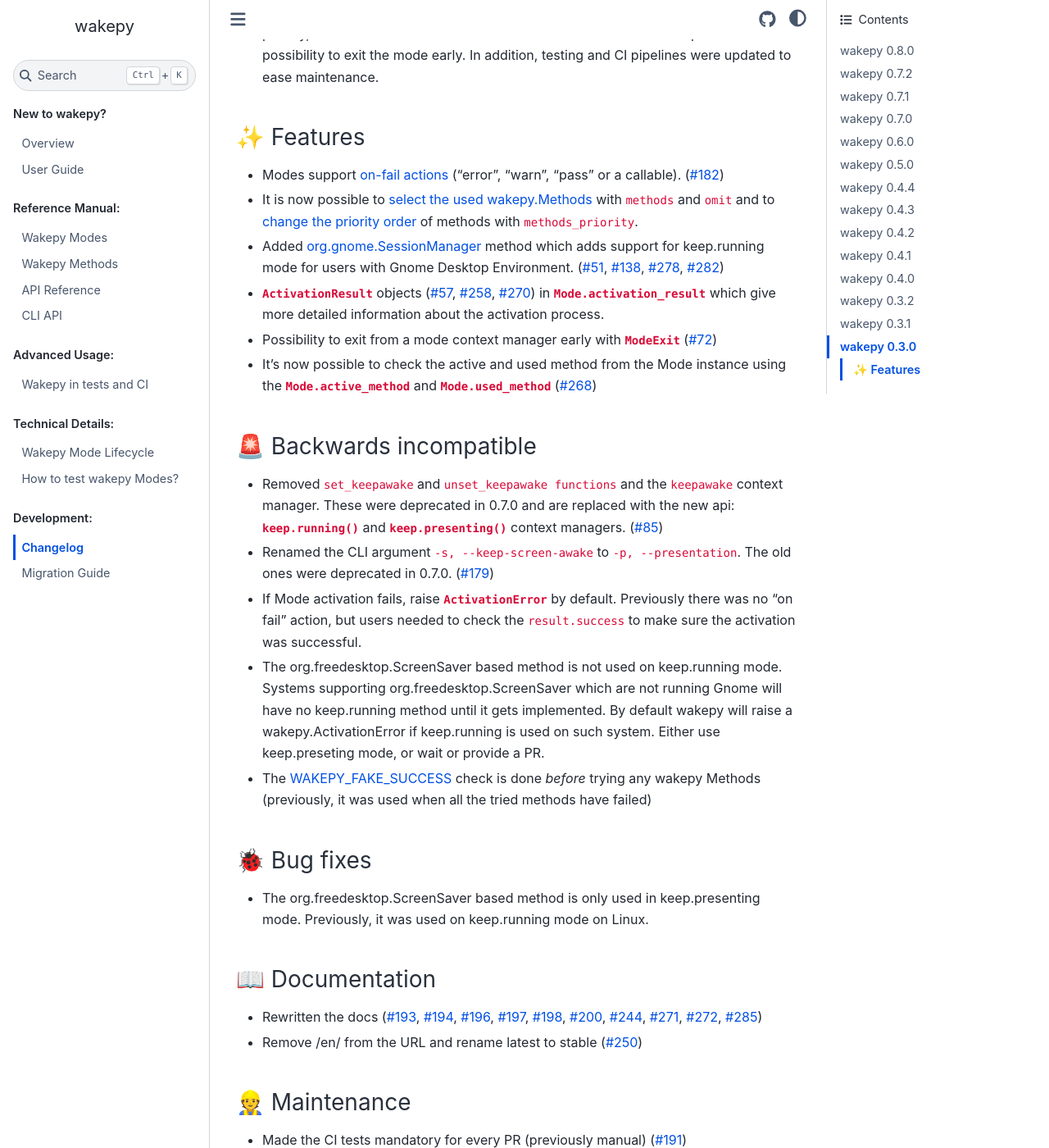
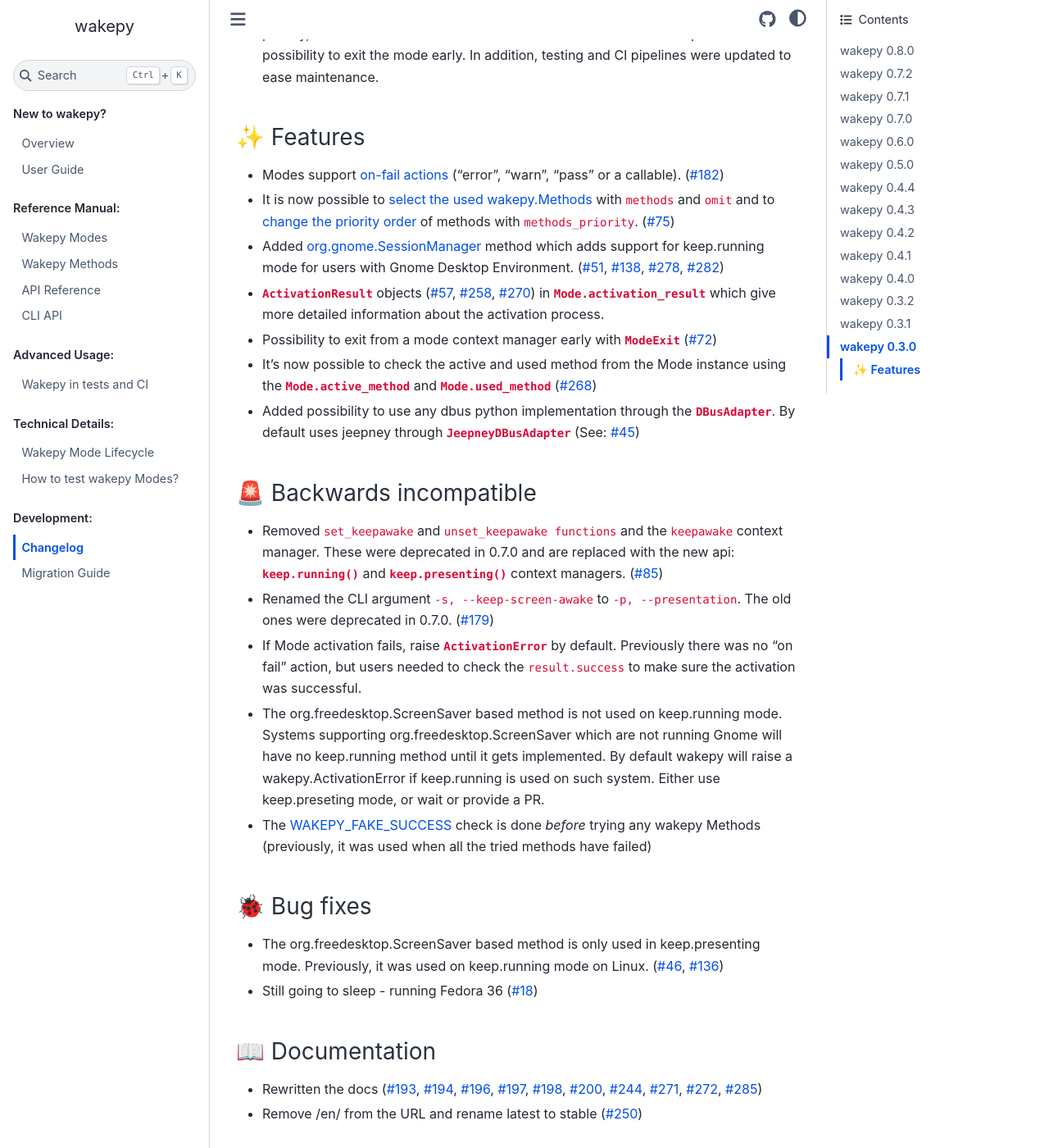
Before and after one commit to fohrloop/wakepy, a Sphinx documentation site: the page built from docs/source/changelog.md, in a window 1280 px wide and 1400 px high, scrolled down 360 px. Shown: the whole window at 82% size. Built offline with Sphinx 7.4.7 and the Sphinx Book theme 1.1.4, drawn with Linux system fonts in a browser that asks for light colours; the version number could not be read and is left out.

Commit message:
add more links

```diff
--- a/docs/source/changelog.md
+++ b/docs/source/changelog.md
@@ -8,12 +8,12 @@
 
 ### ✨ Features
 - Modes support [on-fail actions](#on-fail-action) ("error", "warn", "pass" or a callable). ([#182](https://github.com/fohrloop/wakepy/pull/182))
-- It is now possible to [select the used wakepy.Methods](#how-to-white-or-blacklist-methods) with `methods` and  `omit` and to [change the priority order](#how-to-control-order-of-methods) of methods with `methods_priority`.
+- It is now possible to [select the used wakepy.Methods](#how-to-white-or-blacklist-methods) with `methods` and  `omit` and to [change the priority order](#how-to-control-order-of-methods) of methods with `methods_priority`. ([#75](https://github.com/fohrloop/wakepy/issues/75))
 - Added [org.gnome.SessionManager](#keep-running-org-gnome-sessionmanager) method which adds support for keep.running mode for users with Gnome Desktop Environment. ([#51](https://github.com/fohrloop/wakepy/pull/51), [#138](https://github.com/fohrloop/wakepy/pull/138), [#278](https://github.com/fohrloop/wakepy/pull/278), [#282](https://github.com/fohrloop/wakepy/pull/282))
 - {class}`ActivationResult <wakepy.ActivationResult>` objects ([#57](https://github.com/fohrloop/wakepy/pull/57), [#258](https://github.com/fohrloop/wakepy/pull/258), [#270](https://github.com/fohrloop/wakepy/pull/270)) in {attr}`Mode.activation_result <wakepy.Mode.activation_result>` which give more detailed information about the activation process.
 - Possibility to exit from a mode context manager early with {class}`ModeExit <wakepy.ModeExit>`  ([#72](https://github.com/fohrloop/wakepy/pull/72))
 - It's now possible to check the active and used method from the Mode instance using the {attr}`Mode.active_method <wakepy.Mode.active_method>` and  {attr}`Mode.used_method <wakepy.Mode.used_method>` ([#268](https://github.com/fohrloop/wakepy/pull/268))
-
+- Added possibility to use any dbus python implementation through the {class}`DBusAdapter <wakepy.DBusAdapter>`. By default uses jeepney through {class}`JeepneyDBusAdapter <wakepy.JeepneyDBusAdapter>`  (See: [#45](https://github.com/fohrloop/wakepy/issues/45))
 ### 🚨 Backwards incompatible
 - Removed `set_keepawake` and `unset_keepawake functions` and the `keepawake` context manager. These were deprecated in 0.7.0 and are replaced with the new api: {func}`keep.running() <wakepy.keep.running>` and {func}`keep.presenting() <wakepy.keep.presenting>` context managers. ([#85](https://github.com/fohrloop/wakepy/pull/85))
 - Renamed the CLI argument `-s, --keep-screen-awake` to `-p, --presentation`. The old ones were deprecated in 0.7.0. ([#179](https://github.com/fohrloop/wakepy/pull/179/))
@@ -22,7 +22,8 @@
 - The [WAKEPY_FAKE_SUCCESS](#WAKEPY_FAKE_SUCCESS) check is done *before* trying any wakepy Methods (previously, it was used when all the tried methods have failed)
 
 ### 🐞 Bug fixes
-- The org.freedesktop.ScreenSaver based method is only used in keep.presenting mode. Previously, it was used on keep.running mode on Linux.
+- The org.freedesktop.ScreenSaver based method is only used in keep.presenting mode. Previously, it was used on keep.running mode on Linux. ([#46](https://github.com/fohrloop/wakepy/issues/46), [#136](https://github.com/fohrloop/wakepy/issues/136))
+- Still going to sleep - running Fedora 36 ([#18](https://github.com/fohrloop/wakepy/issues/18))
 
 ### 📖 Documentation
 - Rewritten the docs ([#193](https://github.com/fohrloop/wakepy/pull/193), [#194](https://github.com/fohrloop/wakepy/pull/194), [#196](https://github.com/fohrloop/wakepy/pull/196), [#197](https://github.com/fohrloop/wakepy/pull/197), [#198](https://github.com/fohrloop/wakepy/pull/198), [#200](https://github.com/fohrloop/wakepy/pull/200), [#244](https://github.com/fohrloop/wakepy/pull/244), [#271](https://github.com/fohrloop/wakepy/pull/271), [#272](https://github.com/fohrloop/wakepy/pull/272), [#285](https://github.com/fohrloop/wakepy/pull/285))
```
Also changed, not shown: 1 other file.
